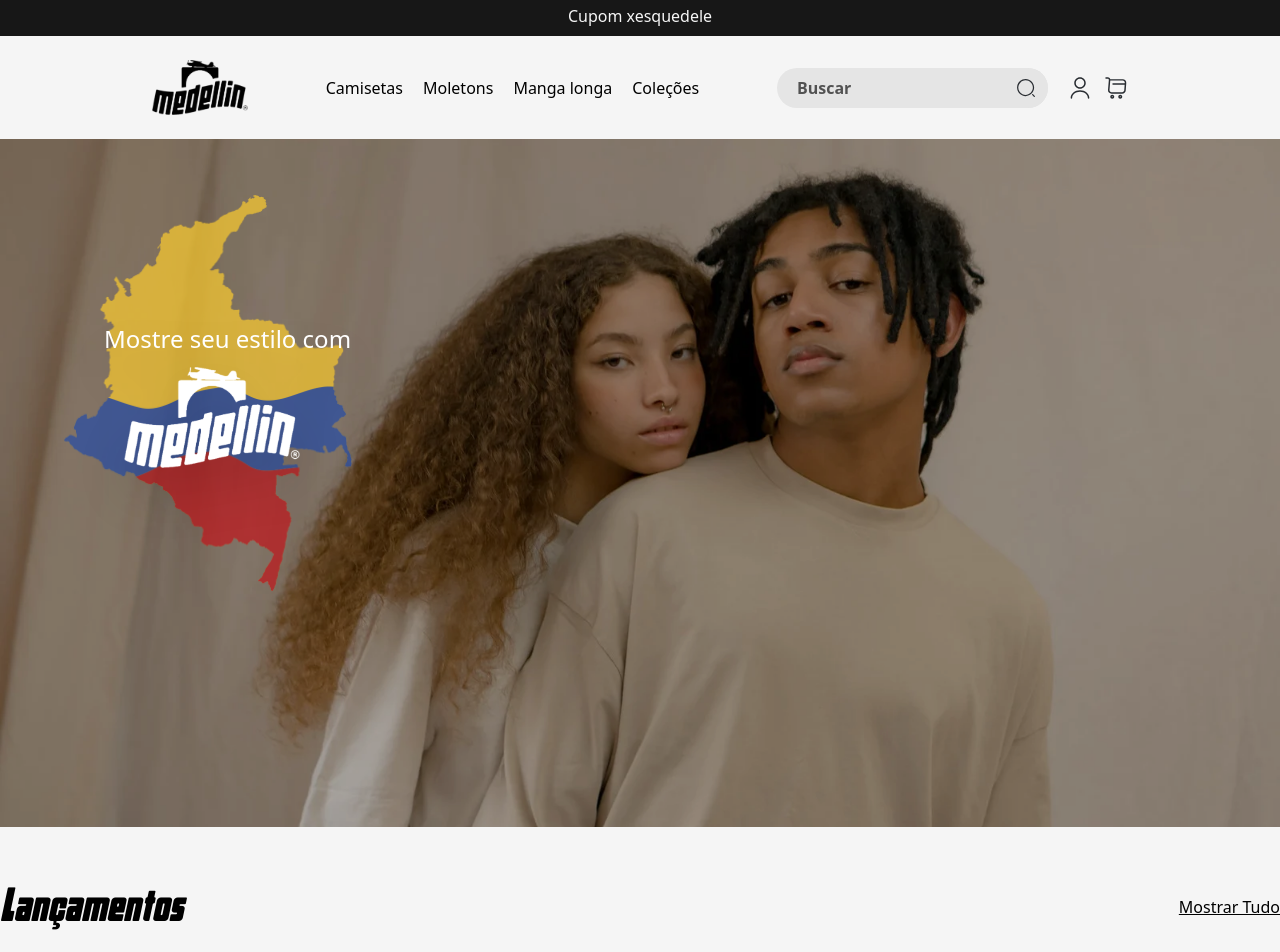
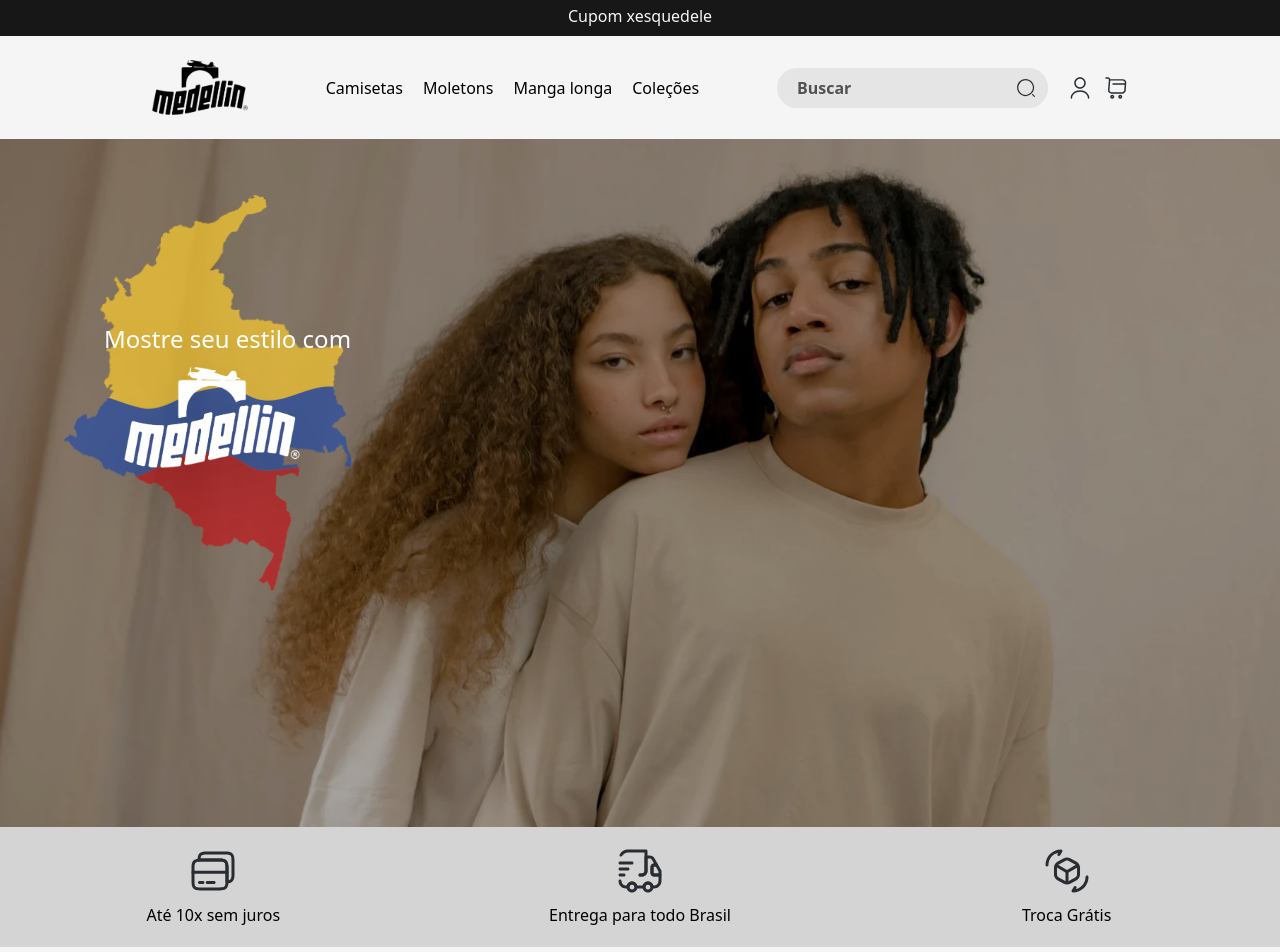
Before and after one commit to medellinoriginalcompany/front-end, a React (Vite) app: page / in a window 1280 px wide. Shown: the top 952 px of the page. Built offline with nearby package versions, Linux system fonts and the light colour scheme; no server answers.

Commit message:
Hero grid

```diff
--- a/src/components/home/Hero.tsx
+++ b/src/components/home/Hero.tsx
@@ -1,11 +1,15 @@
+import HeroGrid from './HeroGrid';
+import HeroGridItem from './HeroGridItem';
+
 import herobg from '/images/hero_bg.webp';
 import colombia from '/images/colombia.png';
-import logo from '/images/medellin-white.png'
+import logo from '/images/medellin-white.png';
+
 
 const Hero = () => {
   return (
     <section className="relative">
-        <img src={herobg} alt="Banner Landing Page" className="h-[calc(100vh-112px)] w-full object-cover brightness-75"/>
+      <img src={herobg} alt="Banner Landing Page" className="h-[calc(100vh-112px)] w-full object-cover brightness-75" />
 
       <div className="absolute bottom-0 top-0">
         <div className="lg:px-16 lg:py-14 2xl:px-20 2xl:py-32">
@@ -15,8 +19,15 @@ const Hero = () => {
             </p>
             <img src={logo} className="lg:w-44 2xl:w-56 mx-5" />
           </div>
-            <img src={colombia} alt="colombia" className="lg:w-72 2xl:w-80 opacity-70 transition-all"/>
+          <img src={colombia} alt="colombia" className="lg:w-72 2xl:w-80 opacity-70 transition-all" />
         </div>
+      </div>
+      <div className='bg-neutral-300'>
+        <HeroGrid>
+          <HeroGridItem icon='cards' text='Até 10x sem juros' />
+          <HeroGridItem icon='truck-fast' text='Entrega para todo Brasil' />
+          <HeroGridItem icon='3d-rotate' text='Troca Grátis' />
+        </HeroGrid>
       </div>
     </section>
   )
--- /dev/null
+++ b/src/components/home/HeroGrid.tsx
@@ -0,0 +1,13 @@
+type Props = {
+  children: React.ReactNode,
+}
+
+const HeroGrid = ({ children }: Props) => {
+  return (
+    <div className='max-w-7xl mx-auto grid grid-cols-3 justify-items-center py-5'>
+      {children}
+    </div>
+  )
+}
+
+export default HeroGrid
--- /dev/null
+++ b/src/components/home/HeroGridItem.tsx
@@ -0,0 +1,16 @@
+
+type Props = {
+  icon: string,
+  text: string,
+}
+
+const HeroGridItem = (props: Props) => {
+  return (
+    <div className='flex flex-col items-center space-y-2'>
+      <img src={'/icons/'+ props.icon +'.svg'} alt="Cartões de crédito" className='w-12' />
+      <p>{props.text}</p>
+    </div>
+  )
+}
+
+export default HeroGridItem
```
Lines whose indentation alone changed are shown as unchanged.
